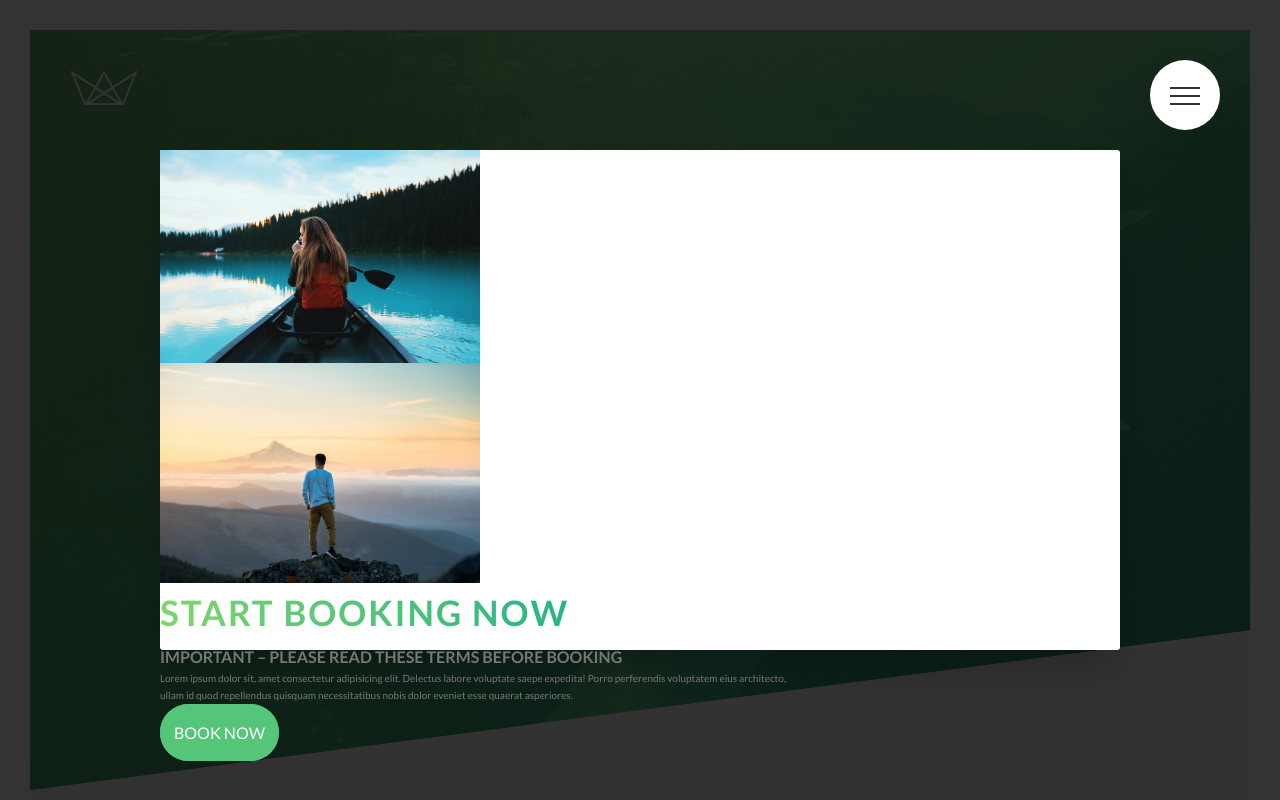
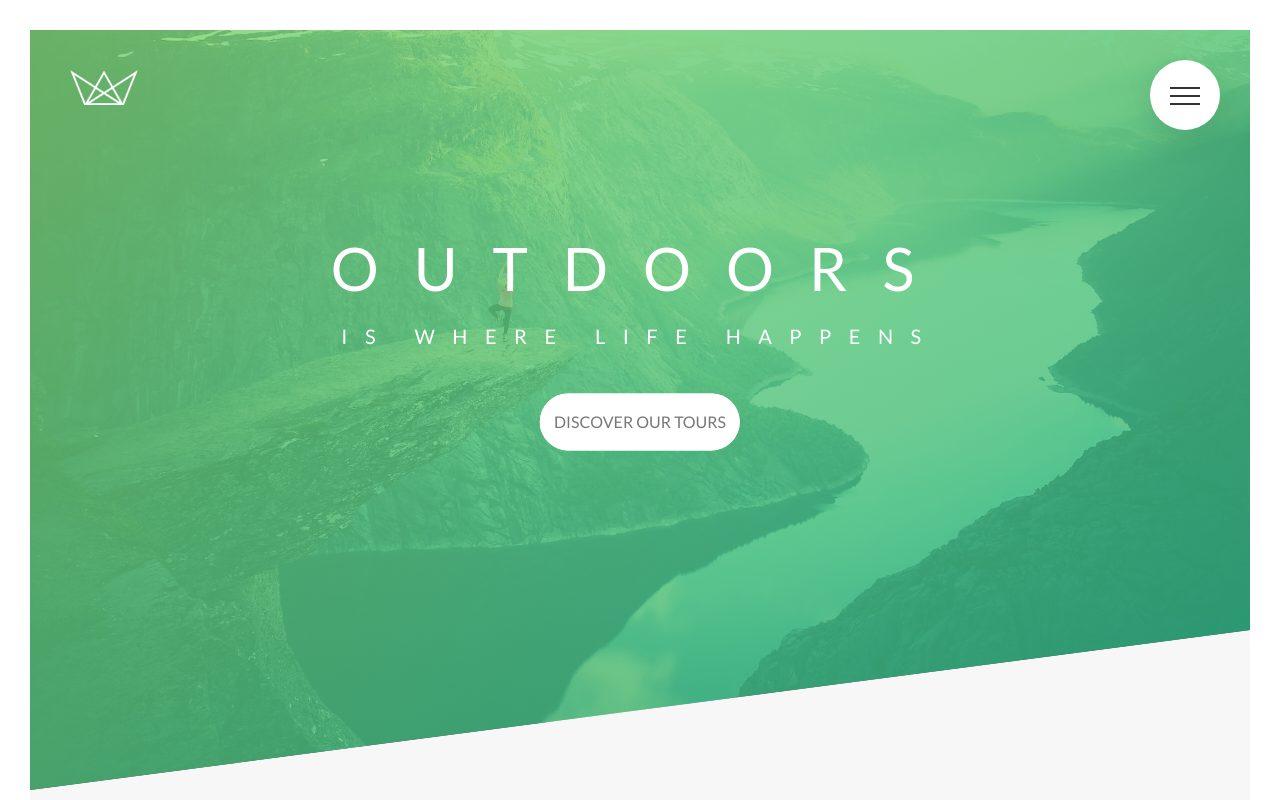
Before and after one commit to jrseinc/Natours, a website: page index.html in a window 1280 px wide. Shown: the top 800 px of the page. Drawn offline with Linux system fonts and the light colour scheme.

Commit message:
Update index.html

```diff
--- a/index.html
+++ b/index.html
@@ -369,26 +369,7 @@
             </div>
         </footer>
 
-        <div class="popup">
-            <div class="popup__content">
 
-                <div class="popup__left">
-                    <img src="img/nat-8.jpg" alt="Tour Photo" class="popup__img">
-                    <img src="img/nat-9.jpg" alt="Tour Photo" class="popup__img">
-                </div>
-
-                <div class="popup__right">
-                    <h2 class="heading-secondary">Start Booking Now</h2>
-                    <h3 class="heading-tertiary">Important &ndash; Please read these terms before booking</h3>
-
-                    <div class="popup__text">
-                        Lorem ipsum dolor sit, amet consectetur adipisicing elit. Delectus labore voluptate saepe expedita! Porro perferendis voluptatem eius architecto, ullam id quod repellendus quisquam necessitatibus nobis dolor eveniet esse quaerat asperiores.
-                    </div>
-
-                    <a href="#" class="btn btn--green">Book Now</a>
-                </div>
-            </div>
-        </div>
 
 <!--
         <section class="grid-test">
```
